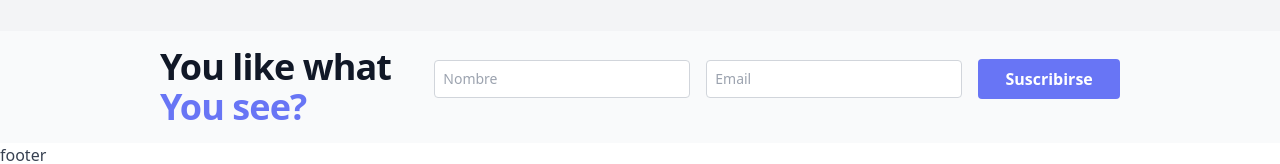
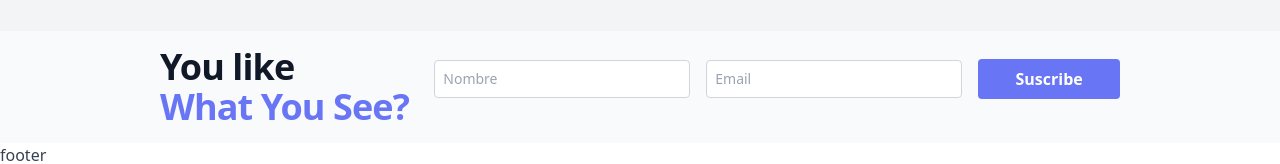
Before and after one commit to ftdgomez/mern-boilerplate, a Next.js app in the folder frontend/: page /blog in a window 1280 px wide. Shown: the part 997-1161 px from the top of the page. Built offline with nearby package versions, Linux system fonts and the light colour scheme.

Commit message:
refact(components): Add default props and propTypes

```diff
--- a/frontend/ui/Newsletter.jsx
+++ b/frontend/ui/Newsletter.jsx
@@ -1,8 +1,9 @@
 import React from 'react';
+import PropTypes from 'prop-types';
 import { Button, FormItem } from './components';
 import { useForm } from '../hooks/useForm';
 
-export const Newsletter = () => {
+export const Newsletter = ({ title, btnText }) => {
 	const [data, setData] = useForm({ email: '', first_name: '' });
 	const handleSuscribe = (e) => {
 		e.preventDefault();
@@ -29,8 +30,7 @@ export const Newsletter = () => {
 		<div className='bg-gray-50'>
 			<div className='container md:flex justify-between items-center'>
 				<h2 className='text-3xl md:w-96 font-extrabold tracking-tight text-gray-900 sm:text-4xl'>
-					<span className='block'>You like what</span>
-					<span className='block text-primary'>You see?</span>
+					{title}
 				</h2>
 				<form
 					onSubmit={handleSuscribe}
@@ -53,9 +53,24 @@ export const Newsletter = () => {
 							value={data.email}
 						/>
 					</div>
-					<Button className='flex-1 md:mb-4 md:ml-4'>Suscribirse</Button>
+					<Button className='flex-1 md:mb-4 md:ml-4'>{btnText}</Button>
 				</form>
 			</div>
 		</div>
 	);
 };
+
+Newsletter.defaultProps = {
+	btnText: 'Suscribe',
+	title: (
+		<>
+			<span className='block'>You like</span>
+			<span className='block text-primary'>What You See?</span>
+		</>
+	),
+};
+
+Newsletter.propTypes = {
+	title: PropTypes.node,
+	btnText: PropTypes.string,
+};
```
